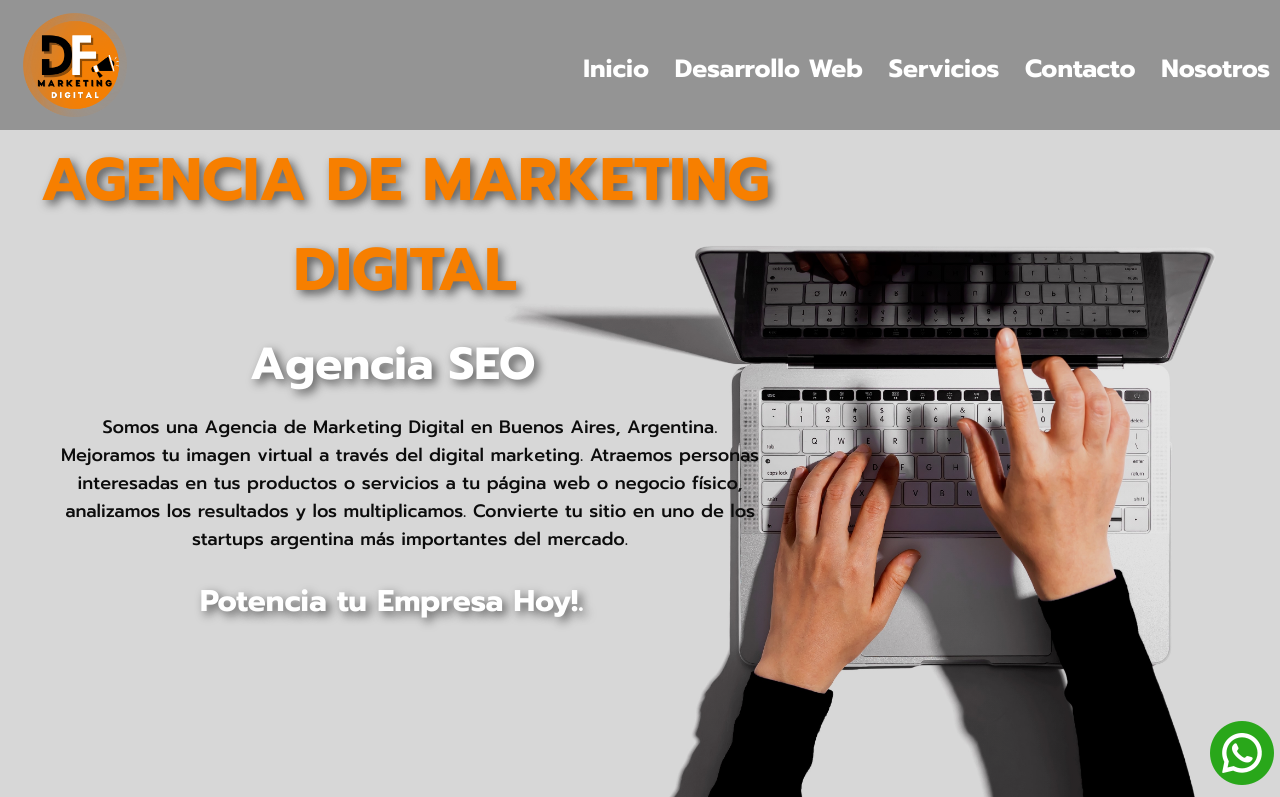
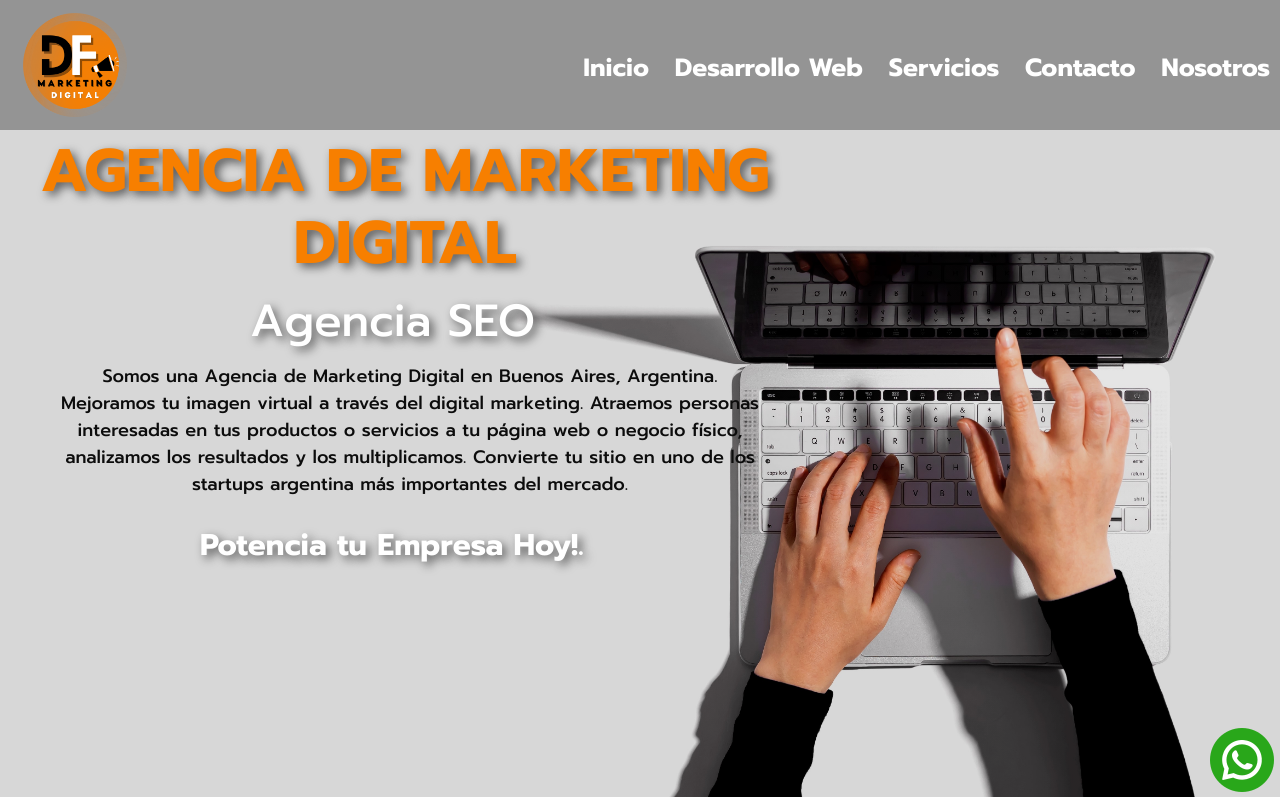
Before and after one commit to jgourriet/Dfsoluciones, a plain HTML site: page index.html in a window 1280 px wide. Shown: the top 797 px of the page. Drawn offline with nearby package versions, Linux system fonts and the light colour scheme.

Commit message:
incluyendo bootstrap

```diff
--- a/index.html
+++ b/index.html
@@ -5,6 +5,7 @@
     <meta charset="UTF-8">
     <meta http-equiv="X-UA-Compatible" content="IE=edge">
     <meta name="viewport" content="width=device-width, initial-scale=1.0">
+    <link href="https://cdn.jsdelivr.net/npm/bootstrap@5.0.2/dist/css/bootstrap.min.css" rel="stylesheet" integrity="sha384-EVSTQN3/azprG1Anm3QDgpJLIm9Nao0Yz1ztcQTwFspd3yD65VohhpuuCOmLASjC" crossorigin="anonymous">
     <link rel="stylesheet" href="./css/style.css">
     <title>📢DF-Marketing Digital</title>
 </head>
@@ -123,6 +124,6 @@
             </div>
         </footer>
     </div>
+    <script src="https://cdn.jsdelivr.net/npm/bootstrap@5.0.2/dist/js/bootstrap.bundle.min.js" integrity="sha384-MrcW6ZMFYlzcLA8Nl+NtUVF0sA7MsXsP1UyJoMp4YLEuNSfAP+JcXn/tWtIaxVXM" crossorigin="anonymous"></script>
 </body>
-
 </html>
```
Also changed, not shown: pages/contacto.htm (+2 -0 lines), pages/desarrolloweb.html (+2 -0 lines), pages/nosotros.html (+2 -1 lines), pages/servicios.html (+2 -1 lines).
